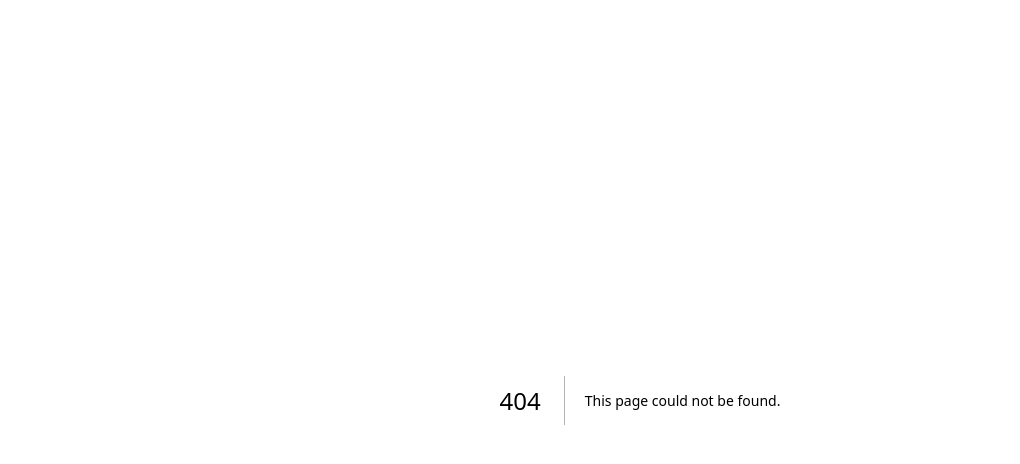
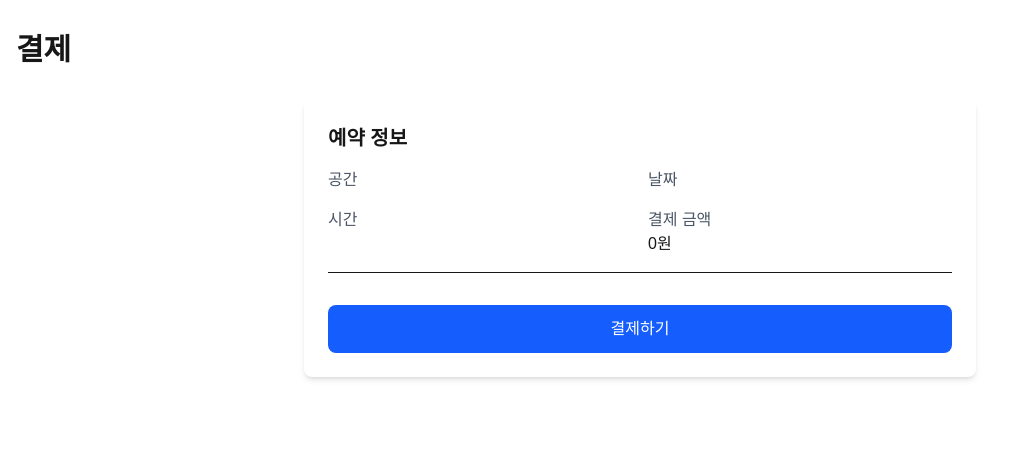
Before and after one commit to pickipi/loco_project, a Next.js app in the folder frontend/: page /payment in a window 1280 px wide. Before the commit this address had no page. Shown: the top 464 px of the page, without its empty margins (0-1020 px from the left). Built offline with nearby package versions, Linux system fonts and the light colour scheme.

Commit message:
feature/#38

```diff
--- /dev/null
+++ b/frontend/src/app/payment/page.tsx
@@ -0,0 +1,100 @@
+"use client";
+
+import { useEffect, useState } from "react";
+import { useSearchParams } from "next/navigation";
+import { loadTossPayments } from "@tosspayments/payment-sdk";
+
+interface PaymentInfo {
+  space: string;
+  date: string;
+  time: string;
+  amount: number;
+}
+
+export default function PaymentPage() {
+  const searchParams = useSearchParams();
+  const [paymentInfo, setPaymentInfo] = useState<PaymentInfo>({
+    space: "",
+    date: "",
+    time: "",
+    amount: 0,
+  });
+
+  useEffect(() => {
+    // URL 파라미터에서 예약 정보 가져오기
+    const space = searchParams.get("space");
+    const date = searchParams.get("date");
+    const time = searchParams.get("time");
+
+    if (space && date && time) {
+      setPaymentInfo({
+        space,
+        date,
+        time,
+        amount: 50000, // 임시 금액, 실제로는 API에서 가져와야 함
+      });
+    }
+  }, [searchParams]);
+
+  const handlePayment = async () => {
+    try {
+      const tossPayments = await loadTossPayments(
+        process.env.NEXT_PUBLIC_TOSS_CLIENT_KEY!
+      );
+
+      await tossPayments.requestPayment("카드", {
+        amount: paymentInfo.amount,
+        orderId: `order_${Date.now()}`,
+        orderName: `${paymentInfo.space} 예약`,
+        customerName: "홍길동", // 실제로는 사용자 정보에서 가져와야 함
+        successUrl: `${window.location.origin}/payment/success`,
+        failUrl: `${window.location.origin}/payment/fail`,
+      });
+    } catch (error) {
+      console.error("결제 처리 중 오류 발생:", error);
+    }
+  };
+
+  return (
+    <div className="container mx-auto px-4 py-8">
+      <h1 className="text-3xl font-bold mb-8">결제</h1>
+
+      <div className="max-w-2xl mx-auto bg-white p-6 rounded-lg shadow-md">
+        <div className="space-y-4">
+          <div className="border-b pb-4">
+            <h2 className="text-xl font-semibold mb-4">예약 정보</h2>
+            <div className="grid grid-cols-2 gap-4">
+              <div>
+                <p className="text-gray-600">공간</p>
+                <p className="font-medium">{paymentInfo.space}</p>
+              </div>
+              <div>
+                <p className="text-gray-600">날짜</p>
+                <p className="font-medium">{paymentInfo.date}</p>
+              </div>
+              <div>
+                <p className="text-gray-600">시간</p>
+                <p className="font-medium">{paymentInfo.time}</p>
+              </div>
+              <div>
+                <p className="text-gray-600">결제 금액</p>
+                <p className="font-medium">
+                  {paymentInfo.amount.toLocaleString()}원
+                </p>
+              </div>
+            </div>
+          </div>
+
+          <div className="pt-4">
+            <button
+              onClick={handlePayment}
+              className="w-full bg-blue-600 text-white px-6 py-3 rounded-lg hover:bg-blue-700 transition-colors"
+            >
+              결제하기
+            </button>
+          </div>
+        </div>
+      </div>
+    </div>
+  );
+}
```
